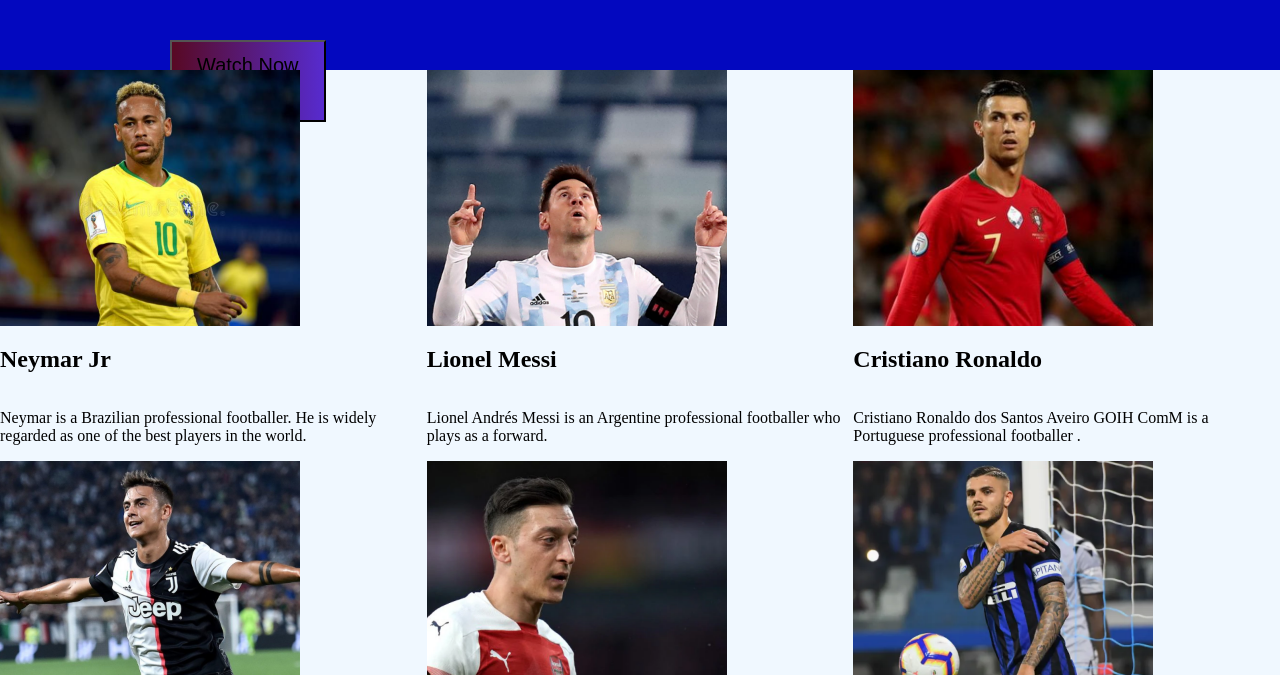
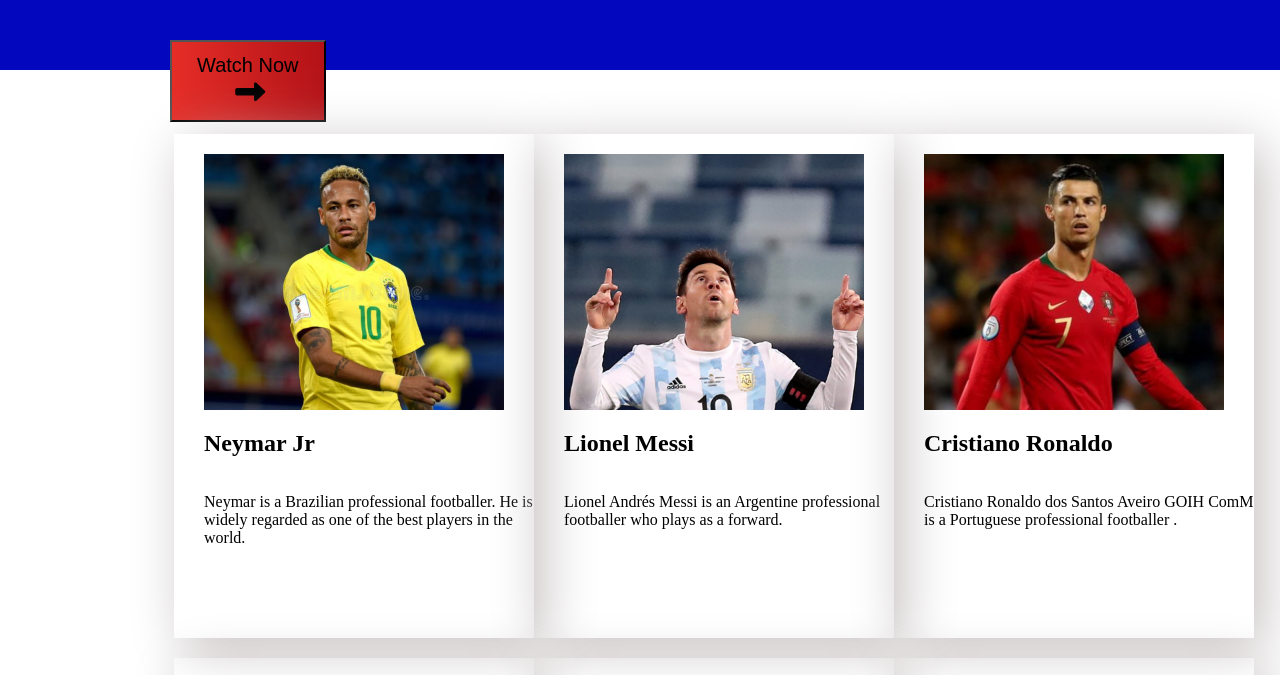
Before and after one commit to atikurahad/responsive-footbal-website, a plain HTML site: page index.html in a window 1280 px wide. Shown: the part 607-1282 px from the top of the page. Drawn offline with Linux system fonts and the light colour scheme.

Commit message:
second section completed

```diff
--- a/css/style.css
+++ b/css/style.css
@@ -18,7 +18,7 @@ body {
 .first-btn {
   font-size: 20px;
   padding: 12px;
-  background-image: linear-gradient(to right, #580923, #572bcf);
+  background-image: linear-gradient(to right, #e52d27, #b31217);
   /* transition: 0.2s ease, padding 0.8s linear; */
   /* background-color: red; */
 }
@@ -26,7 +26,7 @@ body {
   font-size: 30px;
   margin-left: 5px;
   text-align: center;
-  color: rgba(166, 221, 15, 0.87);
+  color: black;
 }
 .football-bg {
   width: 556.01px;
@@ -36,17 +36,29 @@ body {
 
 /* Section two Style */
 .container {
-  background-color: aliceblue;
+  /* background-color: aliceblue; */
+  margin: 5%;
+  background-color: white;
 }
 .player {
-  display: grid;
-  box-sizing: 5px solid black;
+  display: flex;
+  flex-direction: column;
+  align-items: baseline;
+  width: 330px;
+  height: 474px;
+  padding: 15px;
+  margin-bottom: 20px;
+  box-shadow: 10px 10px 50px rgb(199, 193, 193);
 }
 .player img {
   width: 300px;
   height: 256px;
+  margin-left: 15px;
+  margin-top: 5px;
 }
 .players {
   display: grid;
+  /* grid-row-gap: 10px; */
   grid-template-columns: repeat(3, 1fr);
+  margin: 0px 110px;
 }
```
